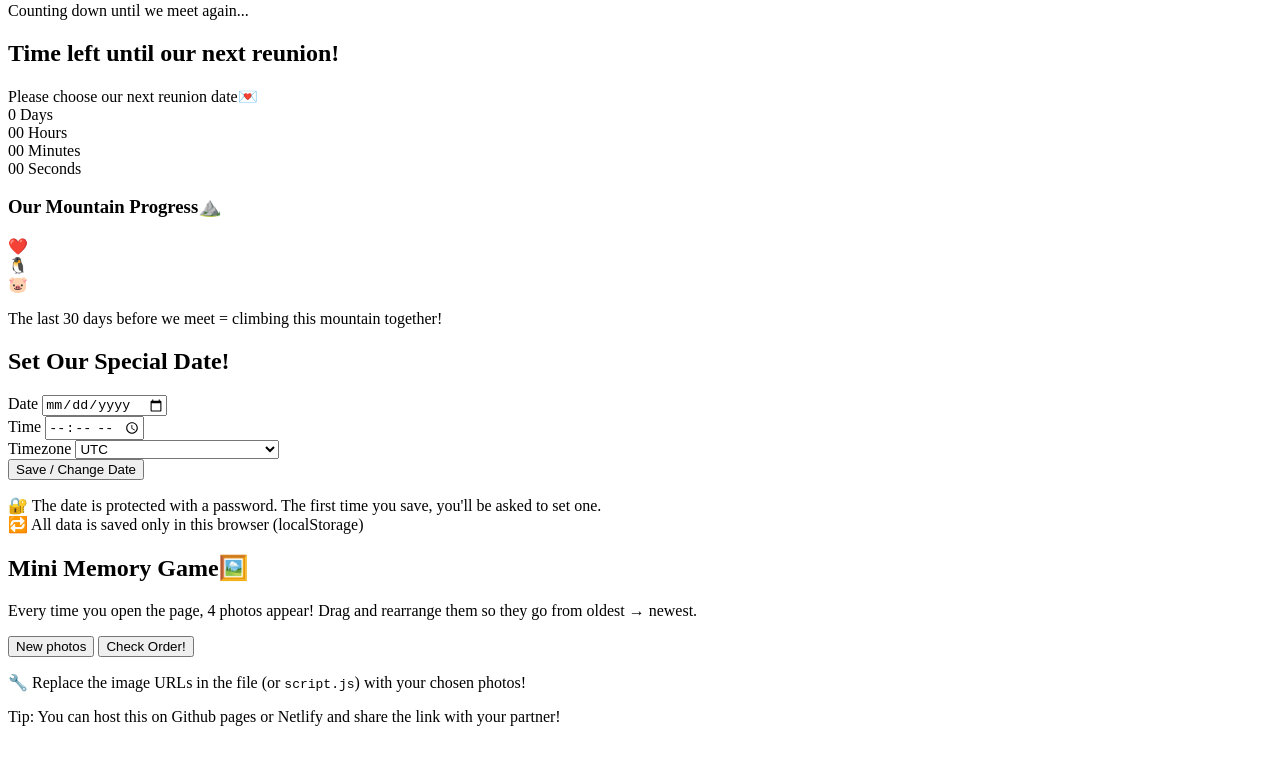
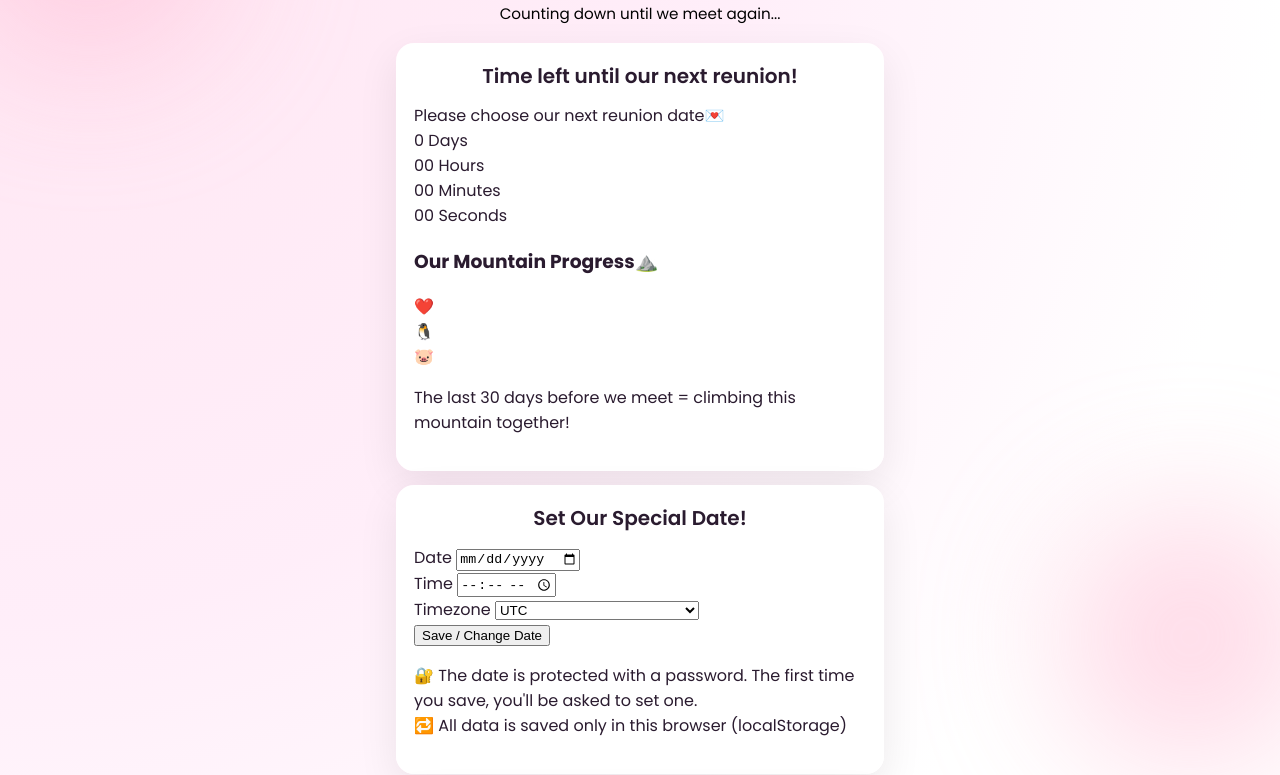
Before and after one commit to YumamuY/26_0122_CountDown_1.2, a plain HTML site: page index.html in a window 1280 px wide. Shown: the part 113-888 px from the top of the page. Before the commit the page ends 855 px from the top, so only its background shows below. Drawn offline with Linux system fonts and the light colour scheme.

Commit message:
CSS replication (~card part)

```diff
--- a/_model_style.css
+++ b/_model_style.css
@@ -368,7 +368,7 @@ body {
   }
 
   .controls-grid {
-    grid-template-columns: 1fr;
+    grid-template-columns: minmax(0, 1fr);
   }
 
   .btn-primary {
@@ -381,6 +381,6 @@ body {
   }
 
   .photo-card img {
-    height: 90px;
+    height: 100px;
   }
 }
--- a/style.css
+++ b/style.css
@@ -0,0 +1,98 @@
+*,
+*::before,
+*::after {
+    box-sizing: border-box;
+}
+
+body {
+    margin: 0;
+    min-height:100vh;
+    font-family: "Poppins", system-ui, -apple-system, BlinkMacSystemFont, sans-serif;
+    display: flex;
+    justify-content: center;
+    align-items: center;
+    background: radial-gradient(circle at top left, #ffe6f2, #ffeef9 40%, #fff 70%);
+    color: #2a1b2f;
+}
+
+/* Background decorations */
+.bg-decor {
+    position: fixed;
+    width: 260px;
+    height: 260px;
+    border-radius: 50%;
+    filter: blur(70px);
+    opacity: 0.55;
+    z-index: -1;
+}
+
+.bg-decor--top {
+    top: -80px;
+    left: -40px;
+    background: #ffbcd4;
+}
+
+.bg-decor--bottom {
+    bottom: -80px;
+    right: -40px;
+    background: #ffbcd4;
+}
+
+/* Main container */
+.container {
+    width: 100%;
+    max-width: 520px;
+    padding: 24px 16px 32px;
+}
+
+/* Header */
+.header {
+    text-align: center;
+    margin-bottom: 18px;
+}
+
+.title {
+    font-size: 2.5rem;
+    letter-spacing: 0.04em;
+    margin: 0;
+}
+
+.subtitle {
+    margin: 4px 0 2px;
+    font-weight: 600;
+    font-size: 1rem;
+    color: #c3347c;
+}
+
+.tagline {
+    margin: 0;
+    font-size: 0.95rem;
+    color: #000000;
+}
+
+/* Cards */
+.card {
+    background: rgba(255, 255, 255, 0.96);
+    border-radius: 18px;
+    padding: 18px 18px 20px;
+    box-shadow: 0 14px 40px rgba(0, 0, 0, 0.08);
+    margin-bottom: 14px;
+    backdrop-filter: blur(10px);
+}
+
+.card--light {
+    background: rgba(255, 255, 255, 0.98);
+}
+
+.card--tiny-text {
+    padding: 10px 14px;
+}
+
+.card-title {
+    text-align: center;
+    margin: 0 0 12px;
+    font-size: 1.25rem;
+    font-weight: 600;
+}
+
+/* Status text */
```
